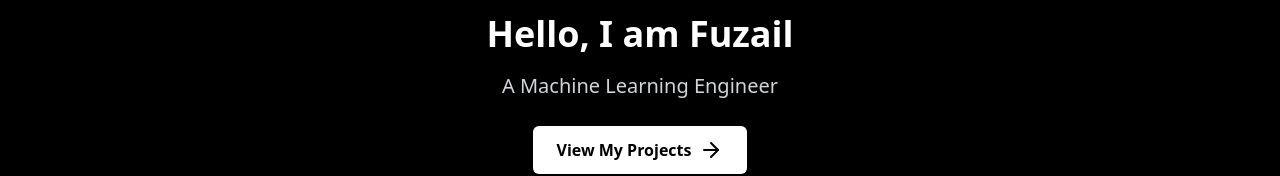
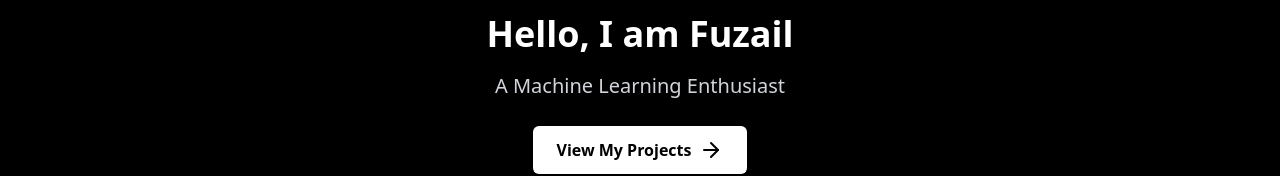
Before and after one commit to fuz3l/portfolio-website01, a Next.js app: page / in a window 1280 px wide. Shown: the part 338-514 px from the top of the page. Built offline with nearby package versions, Linux system fonts and the light colour scheme.

Commit message:
Update page.js

```diff
--- a/src/app/page.js
+++ b/src/app/page.js
@@ -41,7 +41,7 @@ export default function Home() {
 
       {/* Paragraph */}
       <p className="text-xl text-center max-w-2xl text-gray-300 leading-relaxed">
-       A Machine Learning Engineer     </p>
+       A Machine Learning Enthusiast     </p>
 
       {/* CTA Button */}
       <Link
```
